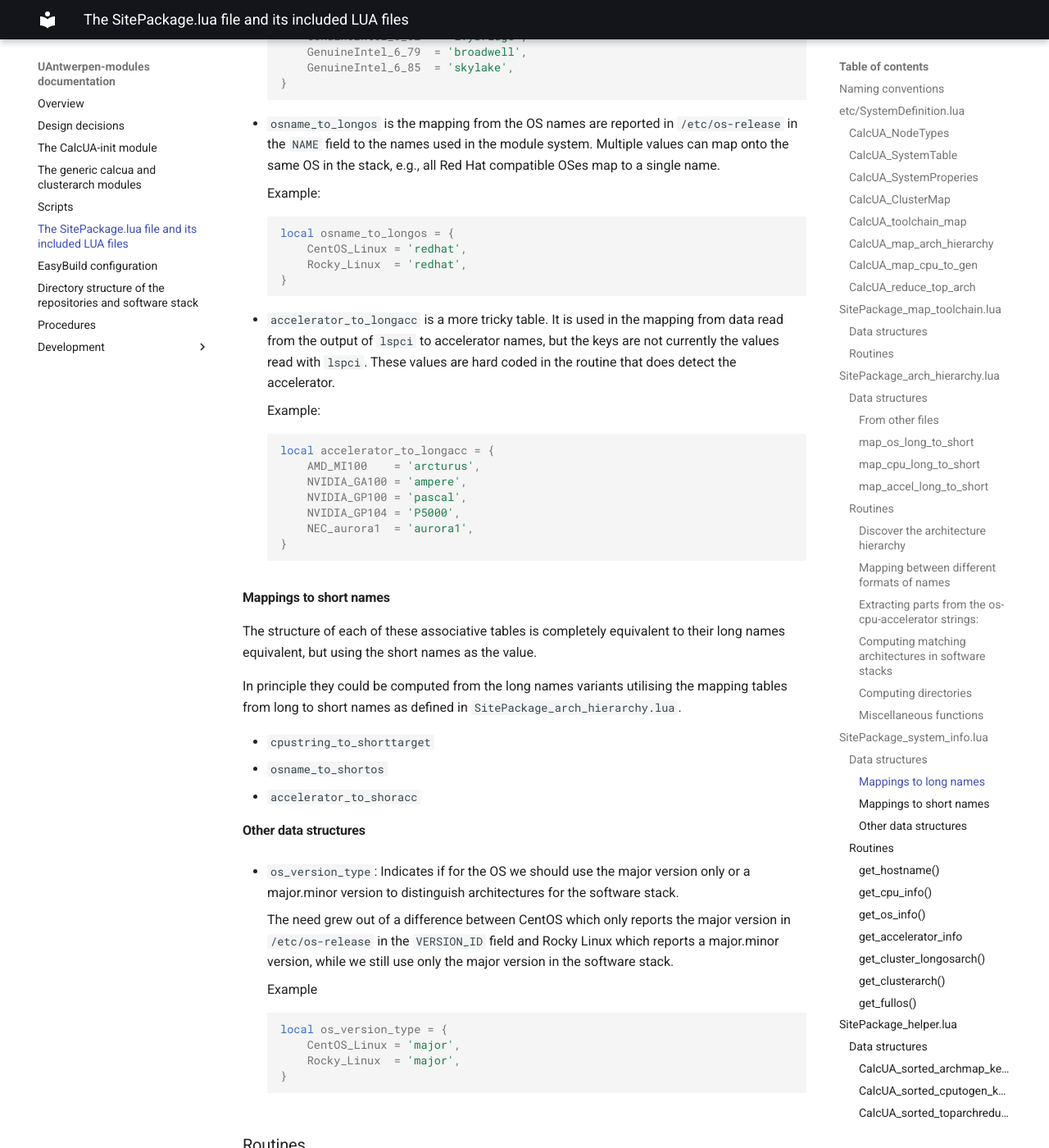
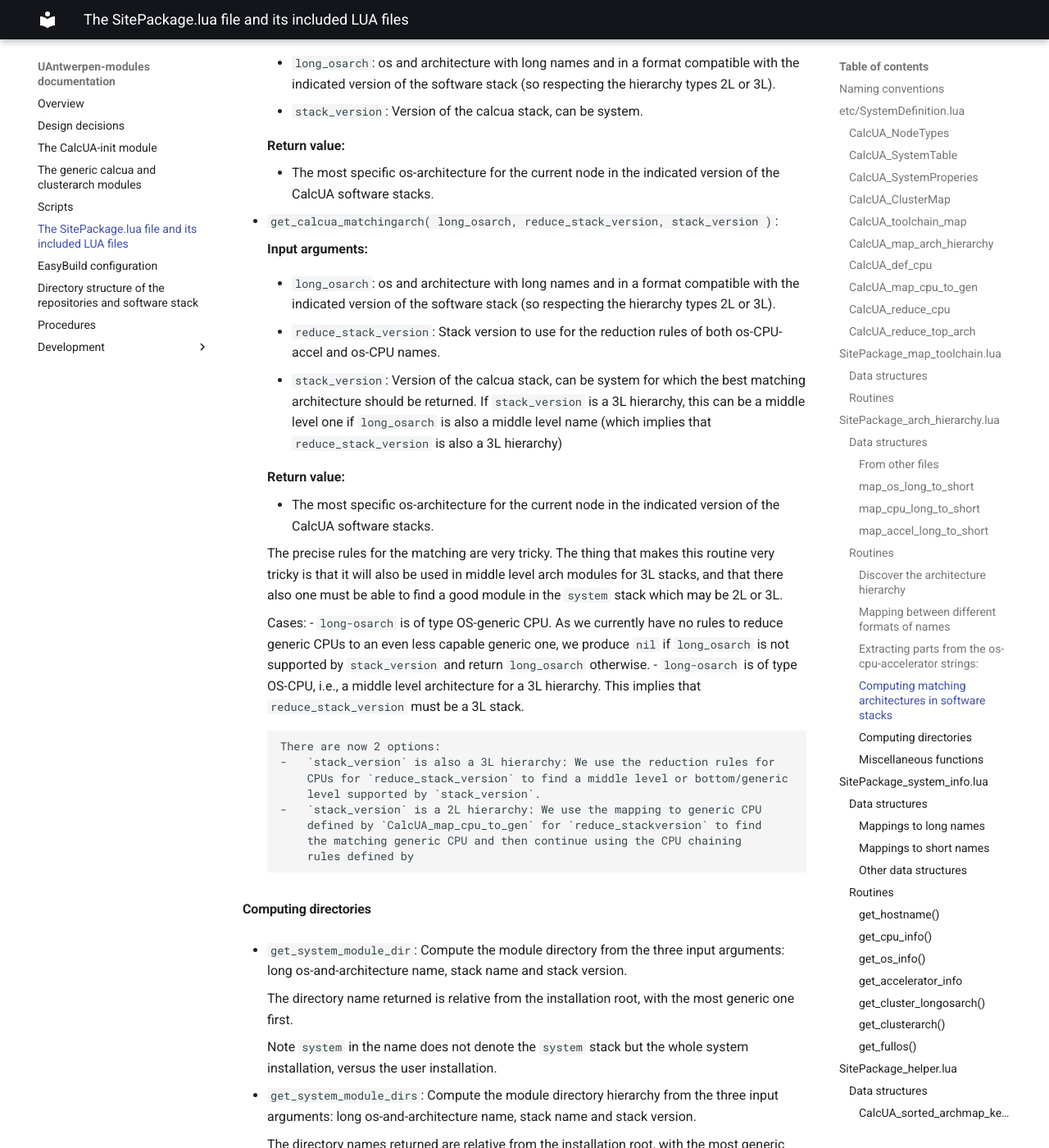
Before and after one commit to hpcuantwerpen/UAntwerpen-modules, an MkDocs documentation site: the page built from docs/docs-mkdocs/SitePackage.md, in a window 1280 px wide and 1400 px high, scrolled down 10718 px. Shown: the whole window at 82% size. Built offline with MkDocs 1.6.1 and Material for MkDocs 9.7.7, drawn with Linux system fonts in a browser that asks for light colours; some of the changed text lies outside the part shown.

````diff
--- a/docs/docs-mkdocs/SitePackage.md
+++ b/docs/docs-mkdocs/SitePackage.md
@@ -236,6 +236,37 @@
 TODO: Can we get rid of the above data structure?
 
 
+### `CalcUA_def_cpu`
+
+`CalcUA_def_cpu` is an associative table of associative tables defining
+the  CPU architectures and whether they are generic or not.
+
+-   First level: The keys are the yyyymm versions of toolchains, the values the matching
+    associative table. These toolchain versions are "starting from", so not every toolchain
+    needs to be specified.
+
+-   Second level: Associative table with as keys the CPU type (long names) and as value
+    `true` for generic CPU architectures and false otherwise.
+
+The map is versioned, but do expect problems with finding the
+right version of the system stack for a regular stack if all of a
+sudden a regular CPU would become generic or vice-versa, so in
+practice it is very likely only one version will ever be needed
+as it can be safely extended with new types.
+
+Example:
+```lua
+CalcUA_def_cpu = {
+    ['zen4']      = false,
+    ['zen3']      = false,
+    ['zen2']      = false,
+    ['skylake']   = false,
+    ['broadwell'] = false,
+    ['ivybridge'] = false,
+    ['x86_64']    = true,
+}
+```
+
 ### `CalcUA_map_cpu_to_gen`
 
 `CalcUA_map_cpu_to_gen` is an associative table of associative tables with for each supported
@@ -261,6 +292,44 @@
     }
 }
 ```
+
+
+### `CalcUA_reduce_cpu`
+
+`CalcUA_reduce_cpu` is an associative table of associative tables with for each supported
+OS a table that can be used to determine a compatible but less capable version of the CPU,
+until we end at the generic architectures. If the key is a generic architecture, the value
+also has to be a generic architecture, or 'nil' if the tree/chain of architectures ends
+there.
+
+-   First level: The keys are the yyyymm versions of toolchains, the values the matching
+    associative table. These toolchain versions are "starting from", so not every toolchain
+    needs to be specified.
+
+-   Second level: Associative table with as keys the CPU names and as the value
+    the next compatible but less capable architecture, i.e., all software for the
+    CPU as value should also run on the CPU as key but not always the other way
+    around.
+
+For each stack in CalcUA_SystemTable, these reduction rules have to be compatible
+with the matching ones in CalcUA_reduce_top_Arch. I.e., if somehow
+CPU1-Accel1 in CalcUA_reduce_top_arch reduces to CPU2-Accel2 then it must
+also be possible to reduce CPU1 to CPU2 (in one or more steps) using the
+rules specified in the `CalcUA_reduce_top_arch` table below.
+
+Example:
+```lua
+CalcUA_reduce_cpu = {
+    ['200000'] = {
+        ['zen3']      = 'zen2',
+        ['zen2']      = 'broadwell',
+        ['broadwell'] = 'ivybridge',
+        ['ivybridge'] = 'x86_64',
+        ['x86_64']    = nil,
+    },
+}
+```
+
 
 ### `CalcUA_reduce_top_arch`
 
@@ -456,6 +525,51 @@
 
     -   The most specific os-architecture for the current node in the indicated
         version of the CalcUA software stacks.
+
+
+-   `get_calcua_matchingarch( long_osarch, reduce_stack_version, stack_version )`:
+
+    **Input arguments:**
+
+    -   `long_osarch`: os and architecture with long names and in a format
+        compatible with the indicated version of the software stack (so respecting
+        the hierarchy types 2L or 3L).
+
+    -   `reduce_stack_version`: Stack version to use for the reduction rules of
+        both os-CPU-accel and os-CPU names.
+
+    -   `stack_version`: Version of the calcua stack, can be system for which the
+        best matching architecture should be returned. If `stack_version` is a
+        3L hierarchy, this can be a middle level one if `long_osarch` is also a
+        middle level name (which implies that `reduce_stack_version` is also a
+        3L hierarchy)
+
+    **Return value:**
+
+    -   The most specific os-architecture for the current node in the indicated
+        version of the CalcUA software stacks.
+
+    The precise rules for the matching are very tricky. The thing that makes this
+    routine very tricky is that it will also be used in middle level arch modules
+    for 3L stacks, and that there also one must be able to find a good module in
+    the `system` stack which may be 2L or 3L.
+
+    Cases:
+    -   `long-osarch` is of type OS-generic CPU. As we currently have no rules
+        to reduce generic CPUs to an even less capable generic one, we produce
+        `nil` if `long_osarch` is not supported by `stack_version` and return
+        `long_osarch` otherwise.
+    -   `long-osarch` is of type OS-CPU, i.e., a middle level architecture for a
+        3L hierarchy. This implies that `reduce_stack_version` must be a 3L stack.
+
+        There are now 2 options:
+        -   `stack_version` is also a 3L hierarchy: We use the reduction rules for
+            CPUs for `reduce_stack_version` to find a middle level or bottom/generic
+            level supported by `stack_version`.
+        -   `stack_version` is a 2L hierarchy: We use the mapping to generic CPU
+            defined by `CalcUA_map_cpu_to_gen` for `reduce_stackversion` to find
+            the matching generic CPU and then continue using the CPU chaining
+            rules defined by
 
 
 #### Computing directories
@@ -700,8 +814,17 @@
 
 ### Routines
 
--   `get_matching_archmap_key(version)`: For a given numeric (i.e., yyyymm) version, returns
+-   `get_matching_archmap_key( version )`: For a given numeric (i.e., yyyymm) version, returns
     the largest key in `CalcUA_map_arch_hierarchy` not larger than the given version.
+
+-   `get_matching_defcpu_key( version )`: For a given numeric (i.e., yyyymm) version, returns
+    the largest key in `CalcUA_map_def_cpu` not larger than the given version.
+
+-   `get_matching_cputogen_key( version )`: For a given numeric (i.e., yyyymm) version, returns
+    the largest key in `CalcUA_map_cpu_to_gen` not larger than the given version.
+
+-   `get_matching_reducecpu_key( version )`: For a given numeric (i.e., yyyymm) version, returns
+    the largest key in `CalcUA_reduce_cpu` not larger than the given version.
 
 -   `get_matching_toparchreduction_key( version )`: For a given numeric (i.e., yyyymm) version, returns
     the largest key in `CalcUA_reduce_top_arch` not larger than the given version.
````
Also changed, not shown: 5 other files.
